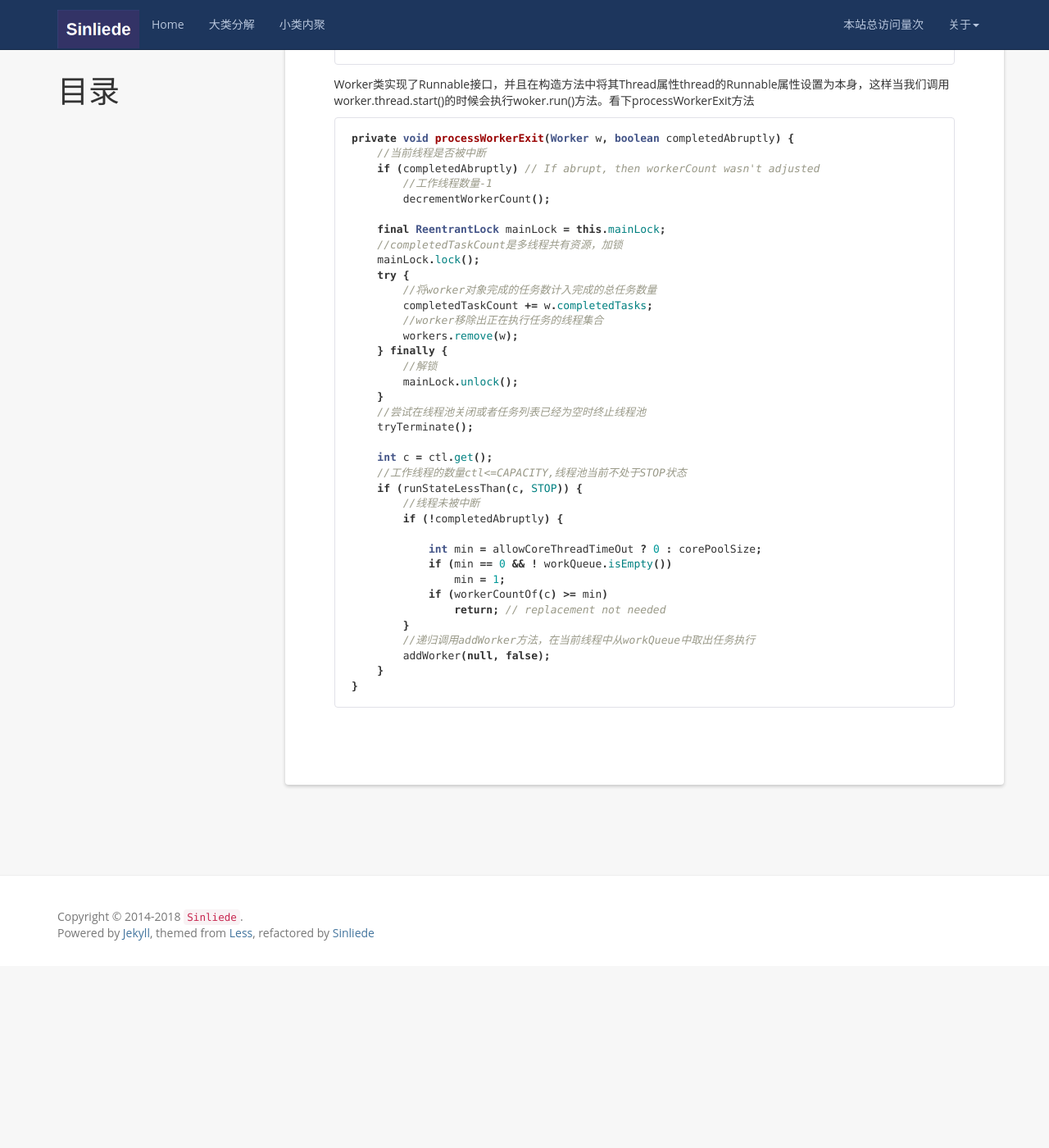
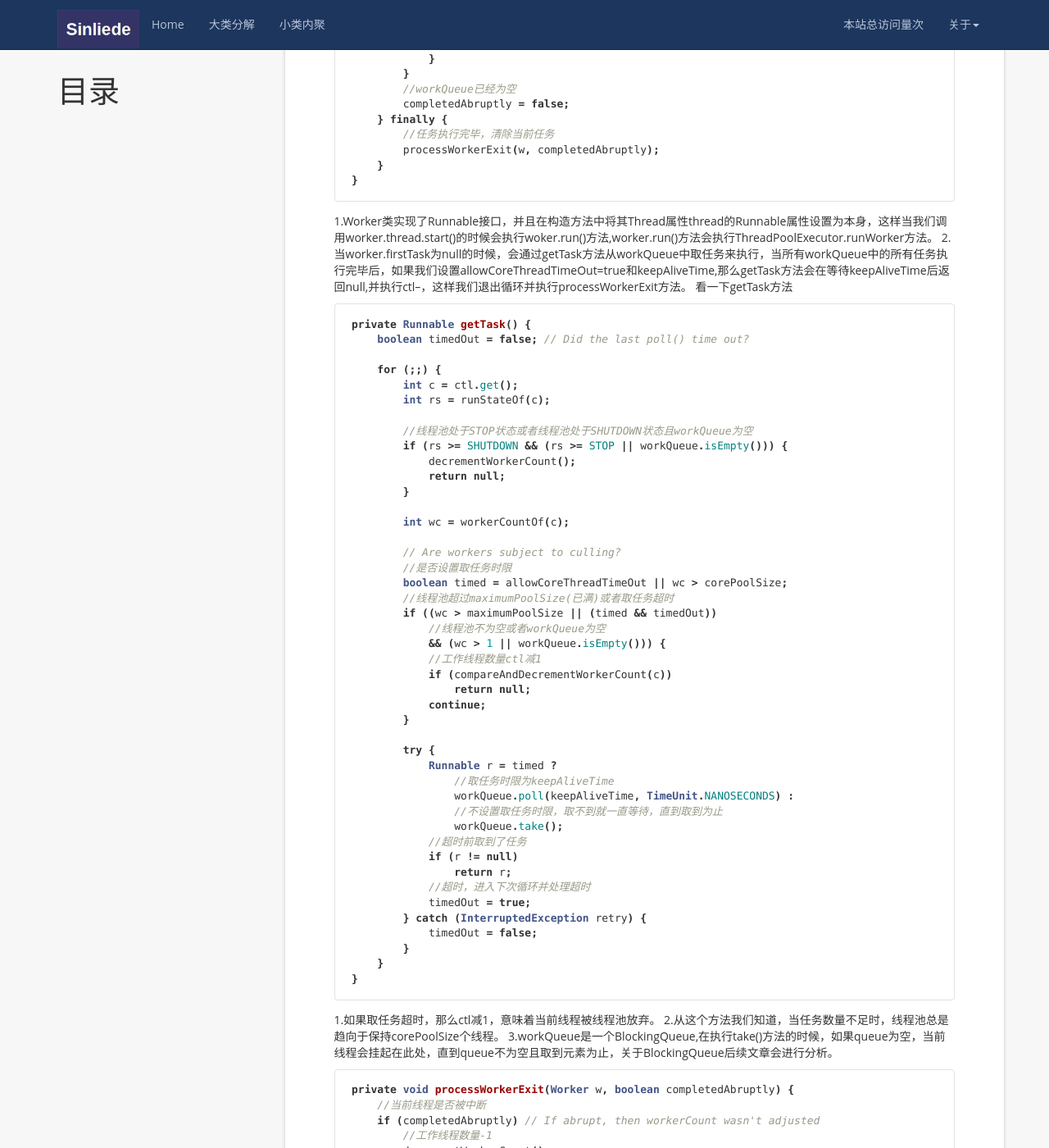
Before and after one commit to Sinliede/Sinliede.github.io, a Jekyll site: the page built from _posts/2018-12-20-JUC解析<二>ThreadPoolExecutror到AbstractQueuedSynchronizer.md, in a window 1280 px wide and 1400 px high, scrolled down 6744 px. Shown: the whole window at 82% size. Built offline with Jekyll 4.4.1, drawn with Linux system fonts in a browser that asks for light colours; nearby versions of some CDN libraries; our own code applies the rules of GitHub Pages for plain Markdown files; Markdown is read by kramdown in place of the engine named in the settings; a script that is not in the unit is left out; comment, search, counter and statistics services are not loaded; before the commit the page ends 7922 px from its top, so only the background shows below that; some of the changed text lies outside the part shown.

Commit message:
ThreadPoolExecutor & AbstractQueuedSynchronizer update

````diff
--- a/_posts/2018-12-20-JUC<二>ThreadPoolExecutror到AbstractQueuedSynchronizer.md
+++ b/_posts/2018-12-20-JUC解析<二>ThreadPoolExecutror到AbstractQueuedSynchronizer.md
@@ -34,6 +34,7 @@ private final AtomicInteger ctl = new AtomicInteger(ctlOf(RUNNING, 0)); //-2^29
 private static final int COUNT_BITS = Integer.SIZE - 3; 			//29
 private static final int CAPACITY   = (1 << COUNT_BITS) - 1; 	//2^29 -1
 
+//RUNNING状态，代表线程池正常工作，注意从-2^29到-1，线程池都是处于RUNNING状态
 private static final int RUNNING    = -1 << COUNT_BITS; 			//-2^29
 private static final int SHUTDOWN   =  0 << COUNT_BITS;				//0，
 private static final int STOP       =  1 << COUNT_BITS;				//2^29
@@ -41,7 +42,7 @@ private static final int TIDYING    =  2 << COUNT_BITS;				//2*2^29
 private static final int TERMINATED =  3 << COUNT_BITS;				//3*2^29
 
 // Packing and unpacking ctl
-//c<0时返回-2^29, c>=0时返回c
+//c<0时返回-2^29, c>=0时返回c,此方法可以用于判断线程池是否处于RUNNING状态
 private static int runStateOf(int c)     { return c & ~CAPACITY; }
 //按位与操作，注意CAPACITY后28位都是1，第29位是0，符号位是0，此操作后的结果是保留入参c的前28位并取正
 //注意如果入参c是负数的话按照返回的是c的补码的前28位并取正。c从-2^29到-1的结果分别是0到2^29-1
@@ -129,10 +130,16 @@ private boolean addWorker(Runnable firstTask, boolean core) {
             int rs = runStateOf(c);
 
             // Check if queue empty only if necessary.
-            //判断当前等待队列是否为空
+            //线程池不是RUNNING状态
             if (rs >= SHUTDOWN &&
+                //线程池处于SHUTDOWN状态
                 ! (rs == SHUTDOWN &&
+                   //当前线程是否是主线程,如果firstTask==null,那么当前方法
+                   //是由processWorkerExit方法调用的,说明当前线程是任务处理线程(子线程);
+                   //如果firstTask!=null,那么当前方法是由execute()方法调用的,
+                   //说明当前线程是主线程
                    firstTask == null &&
+                   //任务队列不为空
                    ! workQueue.isEmpty()))
                 return false;
             //循环
@@ -169,11 +176,10 @@ private boolean addWorker(Runnable firstTask, boolean core) {
                     // Recheck while holding lock.
                     // Back out on ThreadFactory failure or if
                     // shut down before lock acquired.
-                    // 再次检测线程池是否已经满了或者被关闭
-
                     int rs = runStateOf(ctl.get());
-
+                    //线程池处于RUNNING状态
                     if (rs < SHUTDOWN ||
+                        //线程池处于SHUTDOWN状态且当前不处于主线程
                         (rs == SHUTDOWN && firstTask == null)) {
                         if (t.isAlive()) // precheck that t is startable
                             throw new IllegalThreadStateException();
@@ -278,6 +284,9 @@ final void runWorker(Worker w) {
     boolean completedAbruptly = true;
     try {
         //Worker初始化任务是否为空，为空则从workQueue中取任务，循环执行任务
+        //当workQueue为空时，getTask方法在allowCoreThreadTimeOut为false的时候
+        //会一直等待直到workQueue不为空，在allowCoreThreadTimeOut为true的时候
+        //等待的超时时间为keepAliveTime
         while (task != null || (task = getTask()) != null) {
             //标记当前线程为工作状态
             w.lock();
@@ -321,7 +330,58 @@ final void runWorker(Worker w) {
     }
 }
 ```
-Worker类实现了Runnable接口，并且在构造方法中将其Thread属性thread的Runnable属性设置为本身，这样当我们调用worker.thread.start()的时候会执行woker.run()方法。看下processWorkerExit方法
+1.Worker类实现了Runnable接口，并且在构造方法中将其Thread属性thread的Runnable属性设置为本身，这样当我们调用worker.thread.start()的时候会执行woker.run()方法,worker.run()方法会执行ThreadPoolExecutor.runWorker方法。
+2.当worker.firstTask为null的时候，会通过getTask方法从workQueue中取任务来执行，当所有workQueue中的所有任务执行完毕后，如果我们设置allowCoreThreadTimeOut=true和keepAliveTime,那么getTask方法会在等待keepAliveTime后返回null,并执行ctl--，这样我们退出循环并执行processWorkerExit方法。
+看一下getTask方法
+```java
+private Runnable getTask() {
+    boolean timedOut = false; // Did the last poll() time out?
+
+    for (;;) {
+        int c = ctl.get();
+        int rs = runStateOf(c);
+
+        //线程池处于STOP状态或者线程池处于SHUTDOWN状态且workQueue为空
+        if (rs >= SHUTDOWN && (rs >= STOP || workQueue.isEmpty())) {
+            decrementWorkerCount();
+            return null;
+        }
+
+        int wc = workerCountOf(c);
+
+        // Are workers subject to culling?
+        //是否设置取任务时限
+        boolean timed = allowCoreThreadTimeOut || wc > corePoolSize;
+        //线程池超过maximumPoolSize(已满)或者取任务超时
+        if ((wc > maximumPoolSize || (timed && timedOut))
+            //线程池不为空或者workQueue为空
+            && (wc > 1 || workQueue.isEmpty())) {
+            //工作线程数量ctl减1
+            if (compareAndDecrementWorkerCount(c))
+                return null;
+            continue;
+        }
+
+        try {
+            Runnable r = timed ?
+                //取任务时限为keepAliveTime
+                workQueue.poll(keepAliveTime, TimeUnit.NANOSECONDS) :
+                //不设置取任务时限，取不到就一直等待，直到取到为止
+                workQueue.take();
+            //超时前取到了任务
+            if (r != null)
+                return r;
+            //超时，进入下次循环并处理超时
+            timedOut = true;
+        } catch (InterruptedException retry) {
+            timedOut = false;
+        }
+    }
+}
+```
+1.如果取任务超时，那么ctl减1，意味着当前线程被线程池放弃。
+2.从这个方法我们知道，当任务数量不足时，线程池总是趋向于保持corePoolSize个线程。
+3.workQueue是一个BlockingQueue,在执行take()方法的时候，如果queue为空，当前线程会挂起在此处，直到queue不为空且取到元素为止，关于BlockingQueue后续文章会进行分析。
 ```java
 private void processWorkerExit(Worker w, boolean completedAbruptly) {
     //当前线程是否被中断
````
